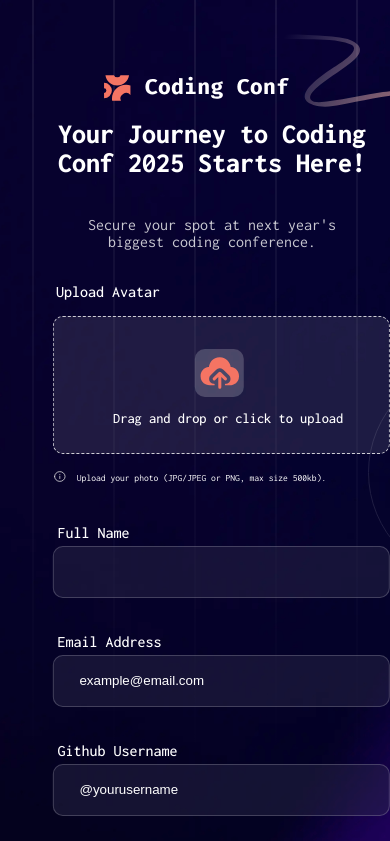
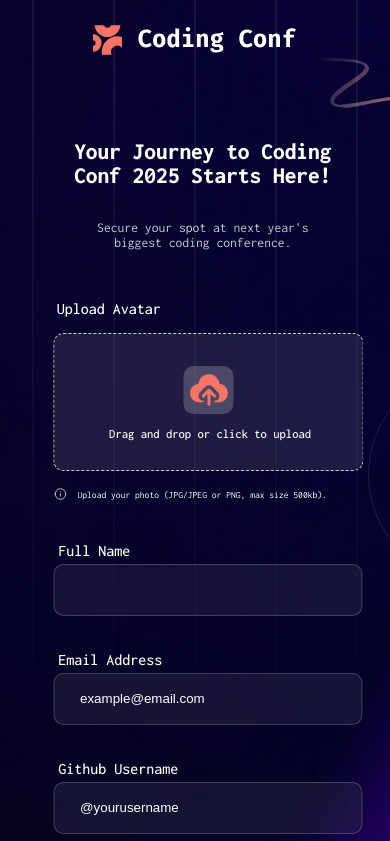
Before and after one commit to Samson23-ux/Coding-conference, a plain HTML site: page index.html in a window 390 px wide. Shown: the top 841 px of the page. Drawn offline with Linux system fonts and the light colour scheme.

Commit message:
Update syle.css

```diff
--- a/syle.css
+++ b/syle.css
@@ -54,9 +54,6 @@ header {
     justify-content: center;
     align-items: center;
     height: 5rem;
-    position: relative;
-    top: 1rem;
-    left: -2rem;
 }
 
 .logo {
@@ -71,7 +68,7 @@ header {
     display: flex;
     flex-direction: column;
     position: absolute;
-    left: 28rem;
+    left: 35.8rem;
 }
 
 .conf_header-dekstop {
@@ -91,7 +88,7 @@ header {
     flex-direction: column;
     max-width: 100%;
     width: 31rem;
-    transform: translate(43rem, 21.2rem);
+    transform: translate(50rem, 21.2rem);
 }
 
 .avatar {
@@ -275,8 +272,8 @@ input {
     width: fit-content;
     max-width: fit-content;
     position: relative;
-    top: 33rem;
-    left: 42rem;
+    top: 35.8rem;
+    left: 47rem;
 }
 
 .ticket {
@@ -336,12 +333,12 @@ input {
     margin-left: -2rem;
 }
 
-.ticket_texts{
+.ticket_texts {
     display: flex;
     flex-direction: column;
     position: absolute;
     top: 18rem;
-    left: 30rem;
+    left: 35.8rem;
 }
 
 .header_text {
@@ -410,7 +407,7 @@ input {
     width: 45rem;
 }
 
-.circle_pattern_ticket{
+.circle_pattern_ticket {
     transform: translate(32rem, 15rem);
 }
 
@@ -458,18 +455,16 @@ input {
     }
 
     header {
-        left: 5.2rem;
-        width: fit-content;
+        width: 100vw;
     }
 
     .logo {
-        width: 11.6rem;
-        margin-left: -2rem;
+        width: 12.8rem;
     }
 
     .squiggly {
-        width: 10rem;
-        margin-top: -3rem;
+        width: 7rem;
+        margin-top: -1.5rem;
     }
 
     .circle_pattern {
@@ -478,10 +473,10 @@ input {
 
     .opening_text {
         align-items: center;
-        left: 3.5rem;
-        top: 6rem;
-        width: 80%;
-        max-width: 80%;
+        /* left: 3.1rem; */
+        left: 12vw;
+        top: 7.5rem;
+        width: 80vw;
     }
 
     .conf_header-dekstop {
@@ -489,7 +484,8 @@ input {
     }
 
     .conf_header-mobile {
-        font-size: 1.75rem;
+        /* font-size: 1.3rem; */
+        font-size: 6vw;
         max-width: 100%;
     }
 
@@ -499,14 +495,18 @@ input {
 
     .secure-mobile {
         color: var(--border);
-        font-size: 1rem;
+        /* font-size: 0.8rem; */
+        font-size: 3.5vw;
         font-weight: 200;
         text-align: center;
         max-width: 100%;
+
     }
 
     .form_section {
-        transform: translate(1.3rem, 10rem);
+        transform: translate(5.5vw, 11rem);
+        /* width: 95%; */
+        width: 93vw;
     }
 
     .avatar {
@@ -519,7 +519,7 @@ input {
     }
 
     .upload {
-        width: 20.96rem;
+        width: 79vw;
     }
 
     .upload_icon {
@@ -527,7 +527,7 @@ input {
     }
 
     .upload_item1 {
-        margin-left: 8.8rem;
+        margin-left: 42%;
     }
 
     .upload_item2 {
@@ -535,8 +535,8 @@ input {
     }
 
     .upload_item2 p {
-        font-size: 0.9rem;
-        margin-left: 1.8rem;
+        font-size: 0.79rem;
+        margin-left: 10%;
     }
 
     .info_icon img {
@@ -555,17 +555,20 @@ input {
     }
 
     input {
-        width: 20rem;
+        /* width: 18.7rem; */
+        width: 75vw;
     }
 
     #full_name {
-        width: 20rem;
+        /* width: 18.7rem; */
+        width: 75vw;
     }
 
     .ticket-btn {
         margin-top: 20rem;
         position: absolute;
-        width: 21rem;
+        /* width: 19.8rem; */
+        width: 80vw;
     }
 
     .circle_pattern {
@@ -584,8 +587,7 @@ input {
     /*Ticket*/
 
     header {
-        top: 3rem;
-        left: 8.5rem;
+        width: 100vw;
     }
 
     .conf_logo {
@@ -604,15 +606,15 @@ input {
     .ticket_texts {
         display: flex;
         flex-direction: column;
-        width: fit-content;
-        gap: 1rem;
+        width: 90vw;
+        gap: 3rem;
         position: absolute;
-        top: 15rem;
+        top: 13rem;
         left: 1rem;
     }
 
     .header_text {
-        font-size: 2rem;
+        font-size: 7.2vw;
         top: 1rem;
         left: 0.5rem;
         text-align: center;
@@ -620,18 +622,19 @@ input {
     }
 
     .email-text {
-        font-size: 0.98rem;
+        font-size: 4.2vw;
         line-height: 1.7rem;
         margin: 0 auto;
     }
 
     .ticket_section {
-        top: 30rem;
-        left: 1.89rem;
+        top: 28.8rem;
+        left: 2.4rem;
     }
 
     .ticket {
-        width: 18rem;
+        /* width: 18rem; */
+        width: 62vw;
         height: 12rem;
     }
 
@@ -650,7 +653,8 @@ input {
     }
 
     .location {
-        font-size: 0.8rem;
+        /* font-size: 0.8rem; */
+        font-size: 3vw;
         margin-left: 3.5rem;
     }
 
@@ -663,13 +667,15 @@ input {
 
     .user_name,
     .github_logo {
-        font-size: 1rem;
+        /* font-size: 1rem; */
+        font-size: 5vw;
         margin-left: 5.2rem;
         margin-top: -3rem;
     }
 
     .github_username {
-        font-size: 0.8rem;
+        /* font-size: 0.8rem; */
+        font-size: 3.2vw;
         margin-left: 6.7rem;
         margin-top: -1.2rem;
     }
```
